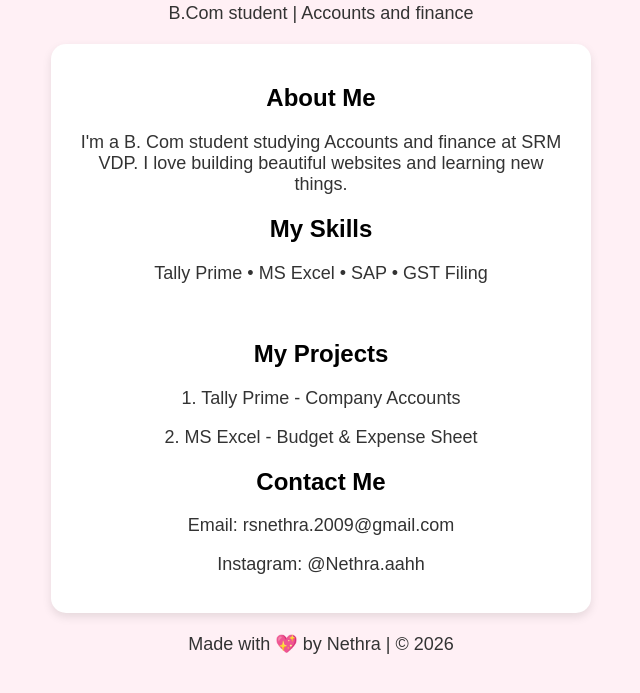
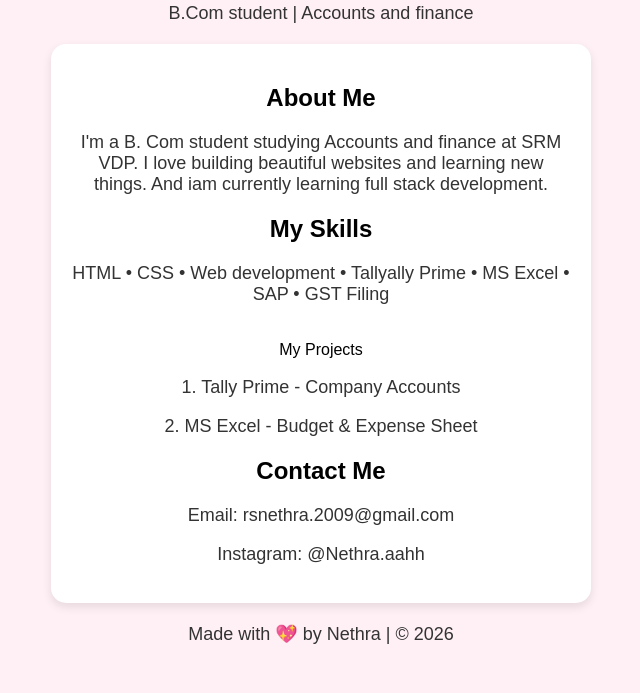
Before and after one commit to rsnethra2009-cpu/Nethra-portfolio, a plain HTML site: page index.html in a window 1280 px wide. Shown: the part 87-780 px from the top of the page, without its empty margins (319-959 px from the left). Drawn offline with Linux system fonts and the light colour scheme.

Commit message:
Update index.html

```diff
--- a/index.html
+++ b/index.html
@@ -16,10 +16,10 @@ footer{margin-top:20px;color:#888}
 <p>B.Com student | Accounts and finance</p>
 <div class="card">
 <h2>About Me</h2>
-<p>I'm a B. Com student studying Accounts and finance at SRM VDP. I love building beautiful websites and learning new things.</p>
+<p>I'm a B. Com student studying Accounts and finance at SRM VDP. I love building beautiful websites and learning new things. And iam currently learning full stack development.</p>
 <h2>My Skills</h2>
-<p>Tally Prime • MS Excel • SAP • GST Filing</p>
-<br>
+<p> HTML • CSS • Web development • Tallyally Prime • MS Excel • SAP • GST Filing</p>
+<br
 <h2>My Projects</h2>
 <p>1. Tally Prime - Company Accounts</p>
 <p>2. MS Excel - Budget & Expense Sheet</p>
```
